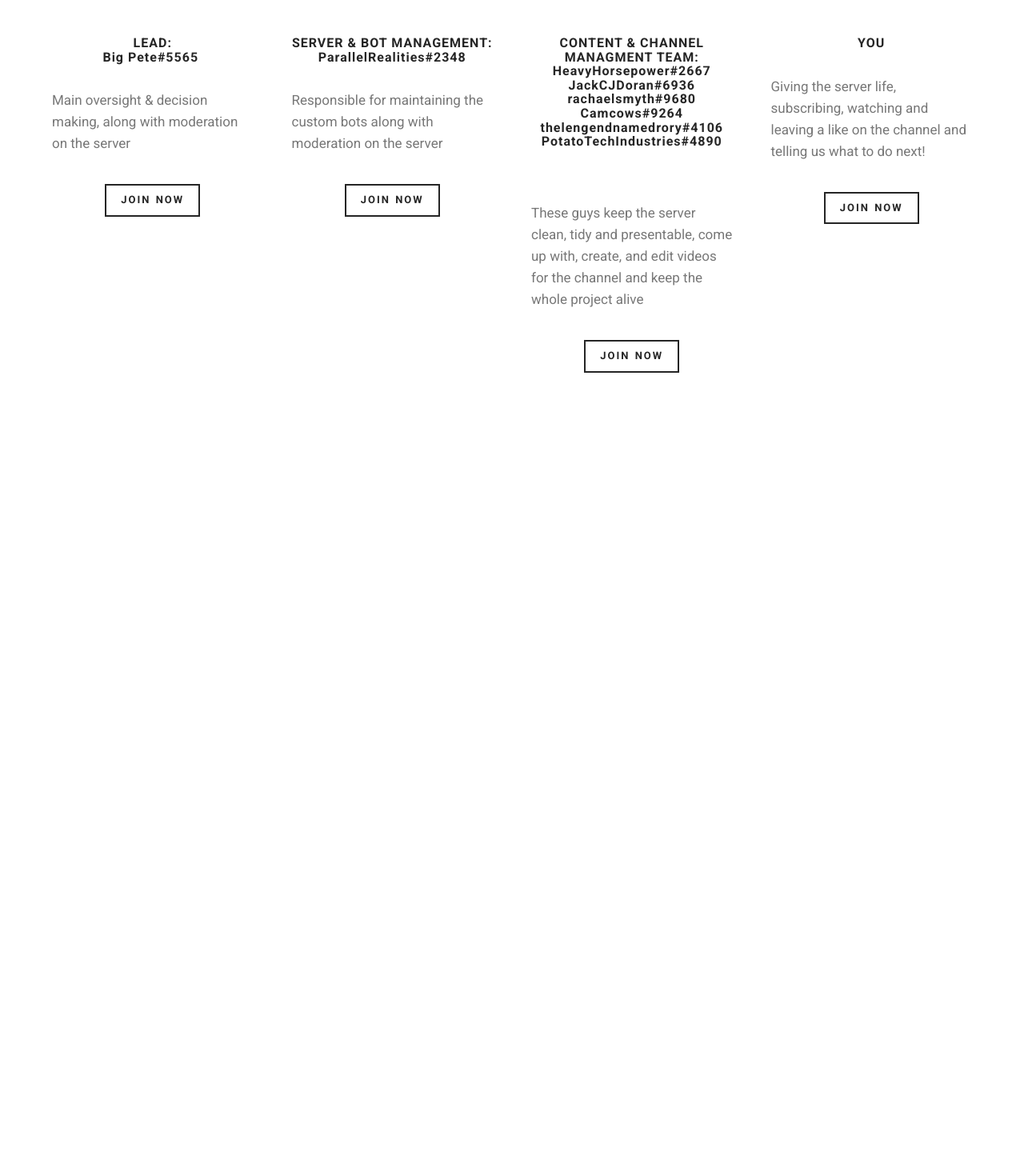
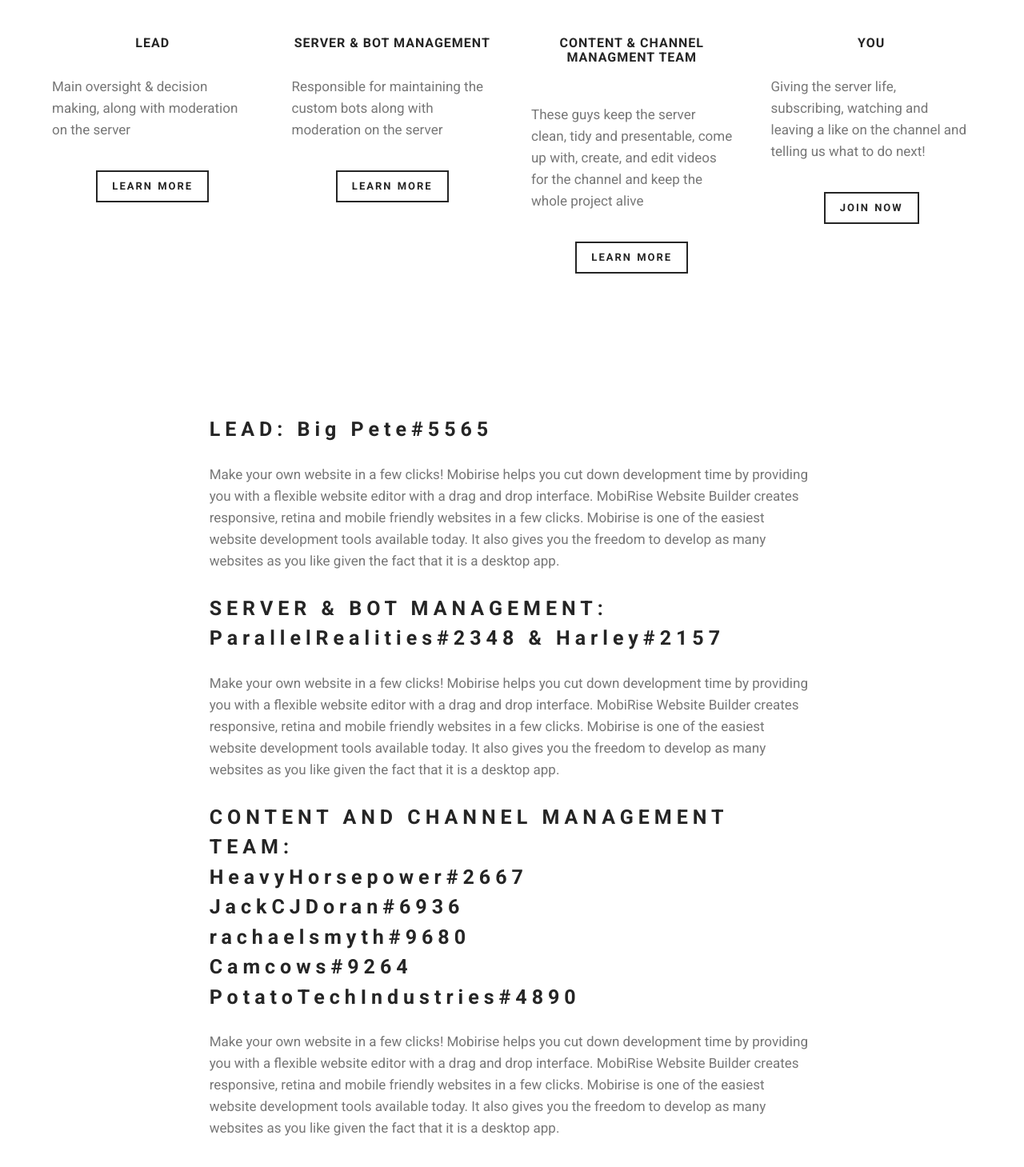
Before and after one commit to jamesmcfarland/rtmweb, a plain HTML site: page about.html in a window 1280 px wide. Shown: the part 839-2298 px from the top of the page at 80% size. Before the commit the page ends 1398 px from the top, so only its background shows below. Drawn offline with Linux system fonts and the light colour scheme.

Commit message:
Changed about.html
NEED TO ADD DESCRIPTIONS

```diff
--- a/about.html
+++ b/about.html
@@ -18,7 +18,7 @@
 
 </head>
 <body>
-<section class="mbr-navbar mbr-navbar--freeze mbr-navbar--absolute mbr-navbar--sticky mbr-navbar--auto-collapse" id="menu-6" data-rv-view="36">
+<section class="mbr-navbar mbr-navbar--freeze mbr-navbar--absolute mbr-navbar--sticky mbr-navbar--auto-collapse" id="menu-6" data-rv-view="18">
     <div class="mbr-navbar__section mbr-section">
         <div class="mbr-section__container container">
             <div class="mbr-navbar__container">
@@ -42,7 +42,7 @@
     </div>
 </section>
 
-<section class="engine"><a href="https://mobirise.co/q">bootstrap slider</a></section><section class="mbr-section mbr-after-navbar" id="header3-7" data-rv-view="38">
+<section class="engine"><a href="https://mobirise.co/p">bootstrap navbar</a></section><section class="mbr-section mbr-after-navbar" id="header3-7" data-rv-view="20">
     <div class="mbr-section__container container mbr-section__container--first">
         <div class="mbr-header mbr-header--wysiwyg row">
             <div class="col-sm-8 col-sm-offset-2">
@@ -53,7 +53,7 @@
     </div>
 </section>
 
-<section class="mbr-section" id="content1-8" data-rv-view="40">
+<section class="mbr-section" id="content1-8" data-rv-view="22">
     <div class="mbr-section__container container mbr-section__container--last">
         <div class="row">
             <div class="mbr-article mbr-article--wysiwyg col-sm-8 col-sm-offset-2">Rich Tea Media is the umbrella for three main products; the Discord Server Rich Tea Radio, The weekly music livesteam Rich Tea Live, and the podcast Rich Tea On Air. We are based in the UK and made up of a team of 8 creative minds with new ideas and thoughts to take us further. Our team is a mix of Gamers, Coders, Artists and a Farmer who love what they do in their roles. So lets meet our crack team!</div>
@@ -61,7 +61,7 @@
     </div>
 </section>
 
-<section class="mbr-section mbr-section--relative mbr-section--fixed-size" id="features1-a" data-rv-view="41" style="background-color: rgb(255, 255, 255);">
+<section class="mbr-section mbr-section--relative mbr-section--fixed-size" id="features1-a" data-rv-view="23" style="background-color: rgb(255, 255, 255);">
 
 
     <div class="mbr-section__container container mbr-section__container--std-top-padding" style="padding-top: 93px;">
@@ -72,7 +72,7 @@
                 </div>
                 <div class="mbr-section__container mbr-section__container--middle">
                     <div class="mbr-header mbr-header--reduce mbr-header--center mbr-header--wysiwyg">
-                        <h3 class="mbr-header__text">LEAD:<br> Big Pete#5565&nbsp;</h3>
+                        <h3 class="mbr-header__text">LEAD<br></h3>
                     </div>
                 </div>
                 <div class="mbr-section__container mbr-section__container--middle">
@@ -81,7 +81,7 @@
                     </div>
                 </div>
                 <div class="mbr-section__container mbr-section__container--last" style="padding-bottom: 93px;">
-                    <div class="mbr-buttons mbr-buttons--center"><a href="https://discord.gg/YCF2PRH" class="mbr-buttons__btn btn btn-wrap btn-xs-lg btn-default">JOIN NOW</a></div>
+                    <div class="mbr-buttons mbr-buttons--center"><a href="about.html#header3-k" class="mbr-buttons__btn btn btn-wrap btn-xs-lg btn-default">LEARN MORE</a></div>
                 </div>
             </div>
             <div class="mbr-section__col col-xs-12 col-md-3 col-sm-6">
@@ -90,7 +90,7 @@
                 </div>
                 <div class="mbr-section__container mbr-section__container--middle">
                     <div class="mbr-header mbr-header--reduce mbr-header--center mbr-header--wysiwyg">
-                        <h3 class="mbr-header__text">SERVER &amp; BOT MANAGEMENT: ParallelRealities#2348</h3>
+                        <h3 class="mbr-header__text">SERVER &amp; BOT MANAGEMENT</h3>
                     </div>
                 </div>
                 <div class="mbr-section__container mbr-section__container--middle">
@@ -99,7 +99,7 @@
                     </div>
                 </div>
                 <div class="mbr-section__container mbr-section__container--last" style="padding-bottom: 93px;">
-                    <div class="mbr-buttons mbr-buttons--center"><a href="https://discord.gg/YCF2PRH" class="mbr-buttons__btn btn btn-wrap btn-xs-lg btn-default" target="_blank">JOIN NOW</a></div>
+                    <div class="mbr-buttons mbr-buttons--center"><a href="about.html#header3-m" class="mbr-buttons__btn btn btn-wrap btn-xs-lg btn-default">LEARN MORE</a></div>
                 </div>
             </div>
             <div class="clearfix visible-sm-block"></div>
@@ -109,12 +109,7 @@
                 </div>
                 <div class="mbr-section__container mbr-section__container--middle">
                     <div class="mbr-header mbr-header--reduce mbr-header--center mbr-header--wysiwyg">
-                        <h3 class="mbr-header__text">CONTENT &amp; CHANNEL MANAGMENT TEAM:<br>HeavyHorsepower#2667<br>JackCJDoran#6936<br>
-<div>rachaelsmyth#9680
-</div><div>Camcows#9264</div><div>
-</div><div><span style="color: inherit; font-family: inherit;"></span>thelengendnamedrory#4106</div><div>
-</div><div>PotatoTechIndustries#4890
-</div><div><br></div><div><br></div></h3>
+                        <h3 class="mbr-header__text">CONTENT &amp; CHANNEL MANAGMENT TEAM<div><br></div></h3>
                     </div>
                 </div>
                 <div class="mbr-section__container mbr-section__container--middle">
@@ -123,7 +118,7 @@
                     </div>
                 </div>
                 <div class="mbr-section__container mbr-section__container--last" style="padding-bottom: 93px;">
-                    <div class="mbr-buttons mbr-buttons--center"><a href="https://discord.gg/YCF2PRH" class="mbr-buttons__btn btn btn-wrap btn-xs-lg btn-default" target="_blank">JOIN NOW</a></div>
+                    <div class="mbr-buttons mbr-buttons--center"><a href="about.html#header3-o" class="mbr-buttons__btn btn btn-wrap btn-xs-lg btn-default">LEARN MORE</a></div>
                 </div>
             </div>
 
@@ -152,6 +147,64 @@
     </div>
 </section>
 
+<section class="mbr-section" id="header3-k" data-rv-view="58">
+    <div class="mbr-section__container container mbr-section__container--first">
+        <div class="mbr-header mbr-header--wysiwyg row">
+            <div class="col-sm-8 col-sm-offset-2">
+                <h3 class="mbr-header__text">LEAD: Big Pete#5565</h3>
+
+            </div>
+        </div>
+    </div>
+</section>
+
+<section class="mbr-section" id="content1-q" data-rv-view="67">
+    <div class="mbr-section__container container mbr-section__container--middle">
+        <div class="row">
+            <div class="mbr-article mbr-article--wysiwyg col-sm-8 col-sm-offset-2"><p>Make your own website in a few clicks! Mobirise helps you cut down development time by providing you with a flexible website editor with a drag and drop interface. MobiRise Website Builder creates responsive, retina and mobile friendly websites in a few clicks. Mobirise is one of the easiest website development tools available today. It also gives you the freedom to develop as many websites as you like given the fact that it is a desktop app.</p></div>
+        </div>
+    </div>
+</section>
+
+<section class="mbr-section" id="header3-m" data-rv-view="61">
+    <div class="mbr-section__container container mbr-section__container--middle">
+        <div class="mbr-header mbr-header--wysiwyg row">
+            <div class="col-sm-8 col-sm-offset-2">
+                <h3 class="mbr-header__text">SERVER &amp; BOT MANAGEMENT: ParallelRealities#2348 &amp; Harley#2157</h3>
+
+            </div>
+        </div>
+    </div>
+</section>
+
+<section class="mbr-section" id="content1-n" data-rv-view="63">
+    <div class="mbr-section__container container mbr-section__container--middle">
+        <div class="row">
+            <div class="mbr-article mbr-article--wysiwyg col-sm-8 col-sm-offset-2"><p>Make your own website in a few clicks! Mobirise helps you cut down development time by providing you with a flexible website editor with a drag and drop interface. MobiRise Website Builder creates responsive, retina and mobile friendly websites in a few clicks. Mobirise is one of the easiest website development tools available today. It also gives you the freedom to develop as many websites as you like given the fact that it is a desktop app.</p></div>
+        </div>
+    </div>
+</section>
+
+<section class="mbr-section" id="header3-o" data-rv-view="64">
+    <div class="mbr-section__container container mbr-section__container--middle">
+        <div class="mbr-header mbr-header--wysiwyg row">
+            <div class="col-sm-8 col-sm-offset-2">
+                <h3 class="mbr-header__text">CONTENT AND CHANNEL MANAGEMENT TEAM:<br>HeavyHorsepower#2667
+<div>JackCJDoran#6936</div>rachaelsmyth#9680<br>Camcows#9264<br>PotatoTechIndustries#4890</h3>
+
+            </div>
+        </div>
+    </div>
+</section>
+
+<section class="mbr-section" id="content1-p" data-rv-view="66">
+    <div class="mbr-section__container container mbr-section__container--last">
+        <div class="row">
+            <div class="mbr-article mbr-article--wysiwyg col-sm-8 col-sm-offset-2"><p>Make your own website in a few clicks! Mobirise helps you cut down development time by providing you with a flexible website editor with a drag and drop interface. MobiRise Website Builder creates responsive, retina and mobile friendly websites in a few clicks. Mobirise is one of the easiest website development tools available today. It also gives you the freedom to develop as many websites as you like given the fact that it is a desktop app.</p></div>
+        </div>
+    </div>
+</section>
+
 
   <script src="assets/web/assets/jquery/jquery.min.js"></script>
   <script src="assets/bootstrap/js/bootstrap.min.js"></script>
```
Also changed, not shown: contact.html (+6 -6 lines), index.html (+6 -6 lines), 1 other file.
